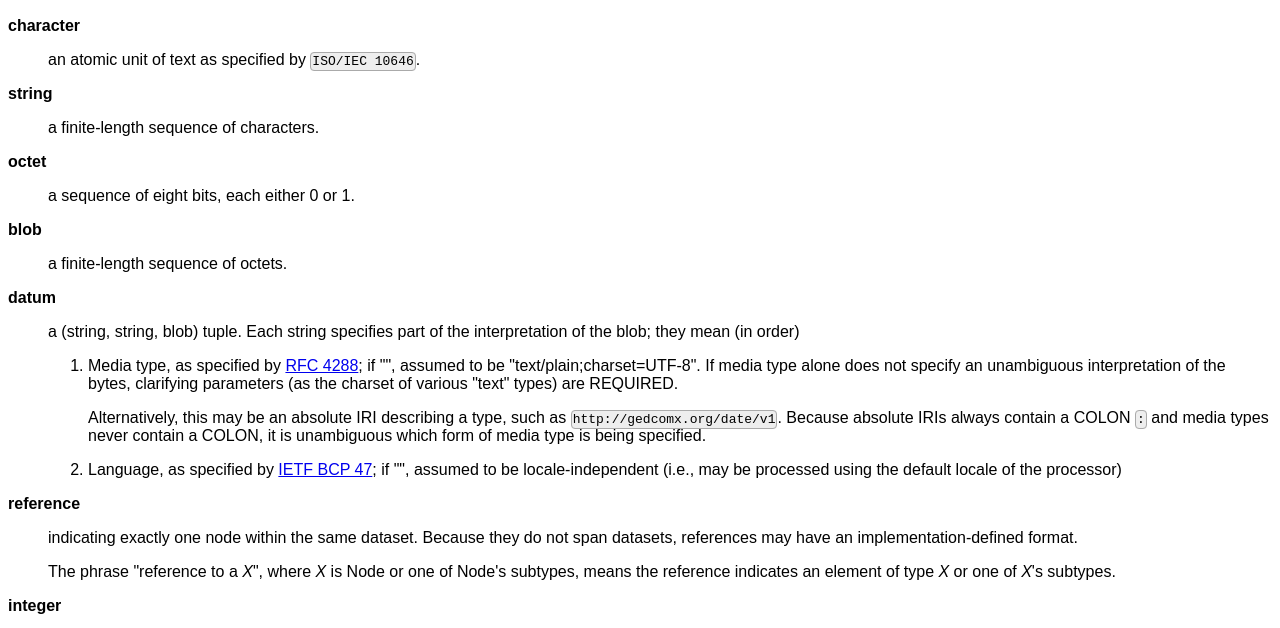
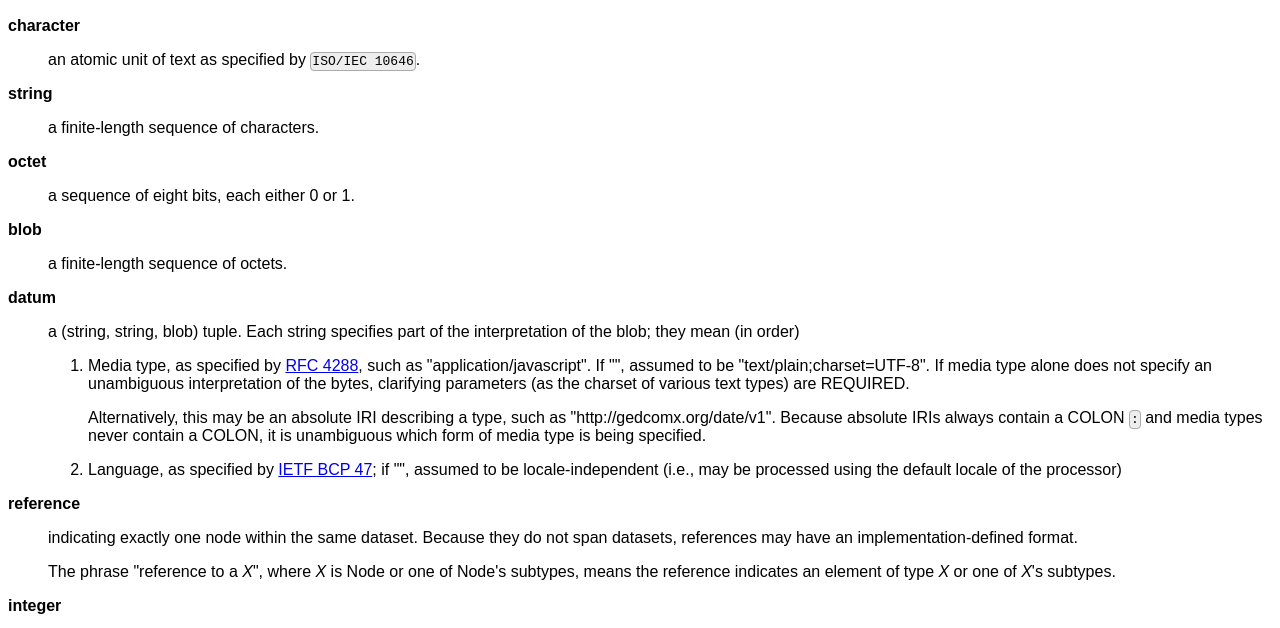
Before and after one commit to polygenea/polygenea.github.io, a plain HTML site: page overview.html in a window 1280 px wide. Shown: the part 145-773 px from the top of the page. Drawn offline with Linux system fonts and the light colour scheme.

Commit message:
autocommit 2015-06-16T16:51:04Z

```diff
--- a/overview.html
+++ b/overview.html
@@ -38,8 +38,8 @@ th{border-bottom:1px solid black;}
 <dt><strong>datum</strong></dt>
 <dd><p>a (string, string, blob) tuple. Each string specifies part of the interpretation of the blob; they mean (in order)</p>
 <ol>
-<li><p>Media type, as specified by <a href="http://tools.ietf.org/html/rfc4288">RFC 4288</a>; if &quot;&quot;, assumed to be &quot;text/plain;charset=UTF-8&quot;. If media type alone does not specify an unambiguous interpretation of the bytes, clarifying parameters (as the charset of various &quot;text&quot; types) are REQUIRED.</p>
-<p>Alternatively, this may be an absolute IRI describing a type, such as <code>http://gedcomx.org/date/v1</code>. Because absolute IRIs always contain a COLON <code>:</code> and media types never contain a COLON, it is unambiguous which form of media type is being specified.</p></li>
+<li><p>Media type, as specified by <a href="http://tools.ietf.org/html/rfc4288">RFC 4288</a>, such as &quot;application/javascript&quot;. If &quot;&quot;, assumed to be &quot;text/plain;charset=UTF-8&quot;. If media type alone does not specify an unambiguous interpretation of the bytes, clarifying parameters (as the charset of various text types) are REQUIRED.</p>
+<p>Alternatively, this may be an absolute IRI describing a type, such as &quot;http://gedcomx.org/date/v1&quot;. Because absolute IRIs always contain a COLON <code>:</code> and media types never contain a COLON, it is unambiguous which form of media type is being specified.</p></li>
 <li><p>Language, as specified by <a href="http://tools.ietf.org/html/bcp47">IETF BCP 47</a>; if &quot;&quot;, assumed to be locale-independent (i.e., may be processed using the default locale of the processor)</p></li>
 </ol>
 </dd>
```
Also changed, not shown: 1 other file.
